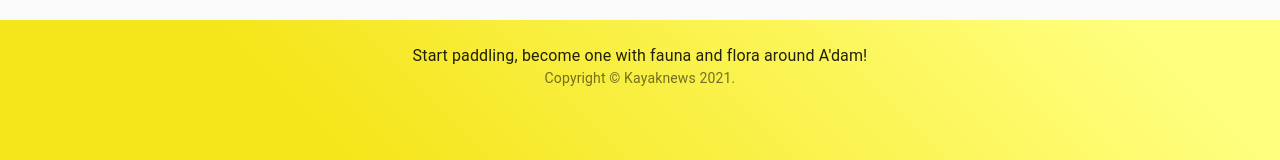
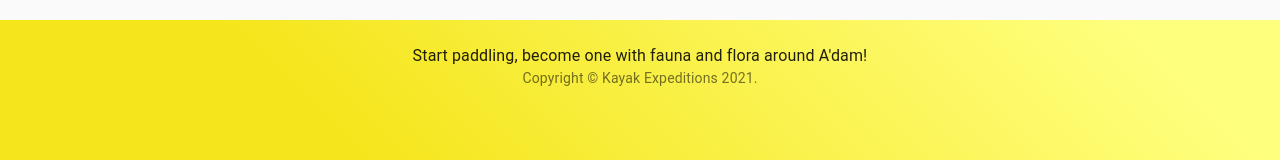
Before and after one commit to devarie/kayakka, a React (Create React App) app: page /StickyFooter in a window 1280 px wide. Shown: the part 788-948 px from the top of the page. Built offline with nearby package versions, Linux system fonts and the light colour scheme.

Commit message:
corrected Copyright text

```diff
--- a/package.json
+++ b/package.json
@@ -1,5 +1,5 @@
 {
-  "homepage": "http://devarie.github.io/kayakka/",
+  "homepage": "http://devarie.github.io/kayakka",
   "name": "kayakka",
   "version": "0.1.0",
   "private": true,
--- a/src/StickeyFooter.js
+++ b/src/StickeyFooter.js
@@ -11,7 +11,7 @@
     <Typography variant="body2" color="textSecondary">
       {'Copyright © '}
       <Link color="inherit" href="/">
-        Kayaknews
+        Kayak Expeditions
       </Link>{' '}
       {new Date().getFullYear()}
       {'.'}
```
